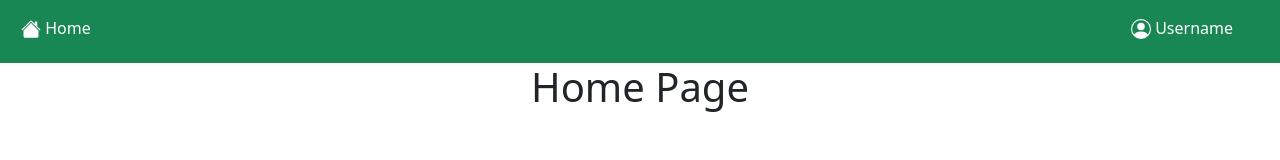
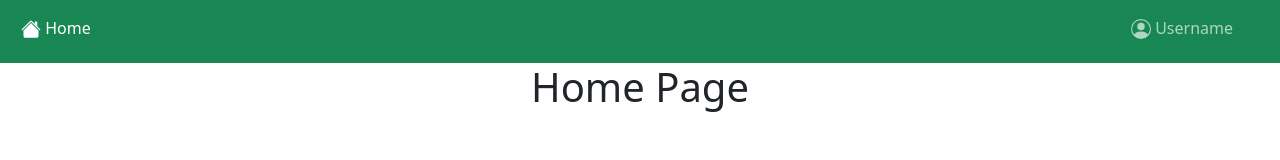
Before and after one commit to Swanbil/vue-oauth-microsoft-graph, a Vue app: page / in a window 1280 px wide. Shown: the top 160 px of the page. Built offline with nearby package versions, Linux system fonts and the light colour scheme.

Commit message:
Ex 7: create BaseButton with primary color

```diff
--- a/src/components/BaseButton.vue
+++ b/src/components/BaseButton.vue
@@ -4,7 +4,7 @@
         <slot></slot>
     </b-button>
 
-    <b-button v-else class ="disabled"  variant="success">
+    <b-button v-else variant="success" disabled>
         <slot></slot>
     </b-button>
 
@@ -20,7 +20,5 @@ export default {
 
 <!-- Add "scoped" attribute to limit CSS to this component only -->
 <style scoped>
-.disabled{
-    background-color:rgb(112, 112, 112);
-}
+
 </style>
--- a/src/components/BaseHeader.vue
+++ b/src/components/BaseHeader.vue
@@ -7,7 +7,7 @@
         </base-button>
     </h3>
     <h3 class="ms-auto p-2">
-      <base-button :disable="false">
+      <base-button :disable="true">
         <b-icon icon="person-circle" aria-hidden="true"></b-icon>
         Username
       </base-button>
```
